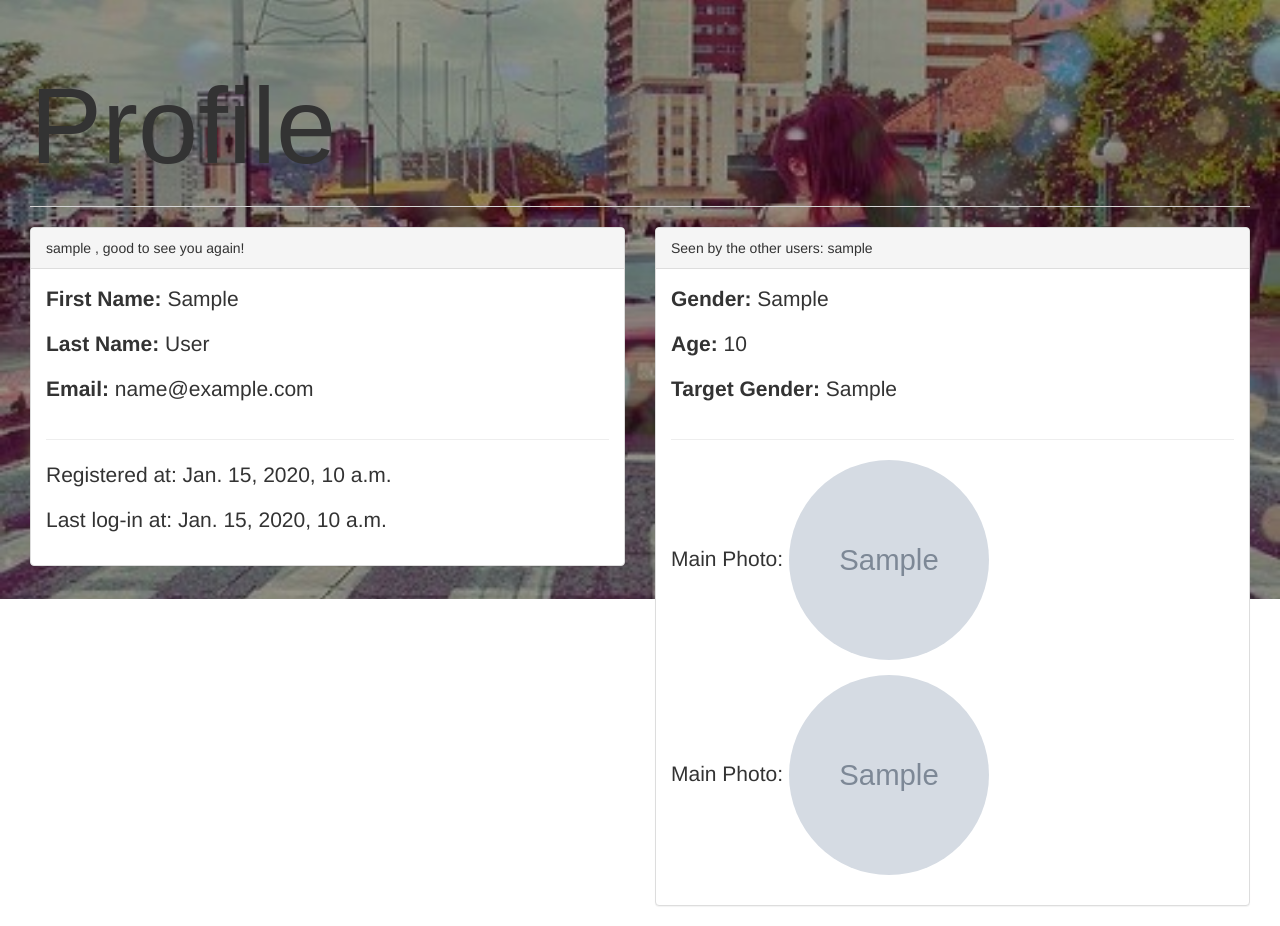
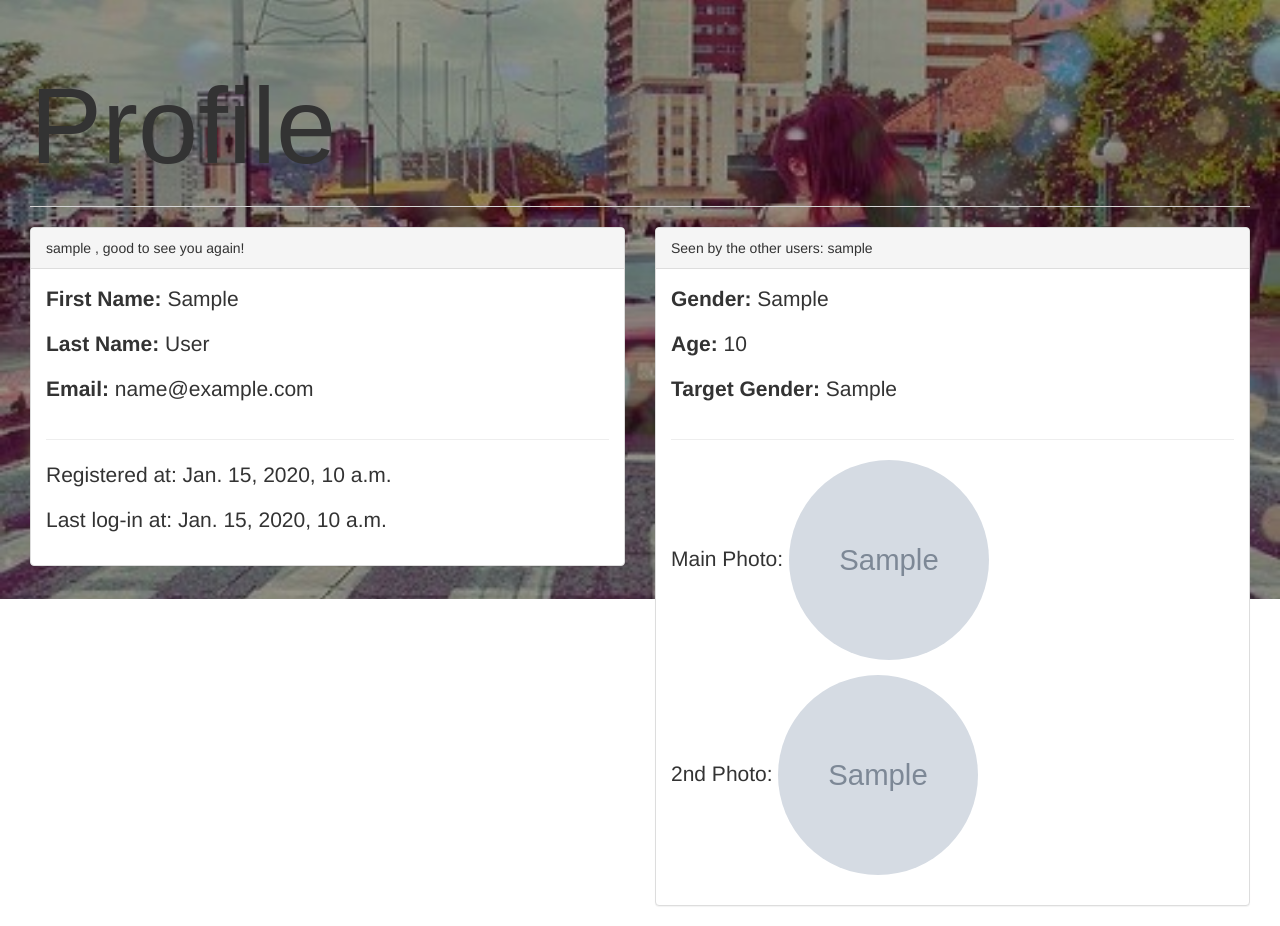
Before and after one commit to chuckcwh/sweet-dating, a Django app: page /profile/ in a window 1280 px wide. Shown: the part 37-963 px from the top of the page. Run offline with Django 3.2, Linux system fonts and the light colour scheme; a user stored in the database is signed in; tables that the repository leaves empty hold one stand-in row (values such as "Sample post"); grey boxes marked "Sample" are stand-in pictures; some libraries are stand-ins or nearby versions.

Commit message:
first commit

```diff
--- a/sweet_dating_app/templates/profile.html
+++ b/sweet_dating_app/templates/profile.html
@@ -44,9 +44,9 @@
                         <p><b>Target Gender: </b> {{ portfolio_data.target_gender }}</p>
                         <div class="clearfix"></div>
                         <hr>
-                        <p>Main Photo: <img src="../media/{{ portfolio_data.user_photo }}" class="img-circle" width="200px" height="200px"></p>
+                        <p>Main Photo: <img src="../../media/{{ portfolio_data.user_photo }}" class="img-circle" width="200px" height="200px"></p>
                         {% if portfolio_data.user_photo2  %}
-                        <p>Main Photo: <img src="../media/{{ portfolio_data.user_photo2 }}" class="img-circle" width="200px" height="200px"></p>
+                        <p>2nd Photo: <img src="../../media/{{ portfolio_data.user_photo2 }}" class="img-circle" width="200px" height="200px"></p>
                         {% endif %}
 
                     </div>
--- a/sweet_dating_app/views.py
+++ b/sweet_dating_app/views.py
@@ -29,6 +29,7 @@ def add_portfolio(request):
     else:
         form = PortfolioForm()
     data = {"form": form}
+
     return render(request, 'add_portfolio.html', data)
 
 @login_required
```
Also changed, not shown: static/media/user_photos/Sniper-Cat-random-32283357-500-444.jpg (added), static/media/user_photos/picture-8.jpg (added), static/media/user_photos/picture-8_kDxOlZq.jpg (added).
